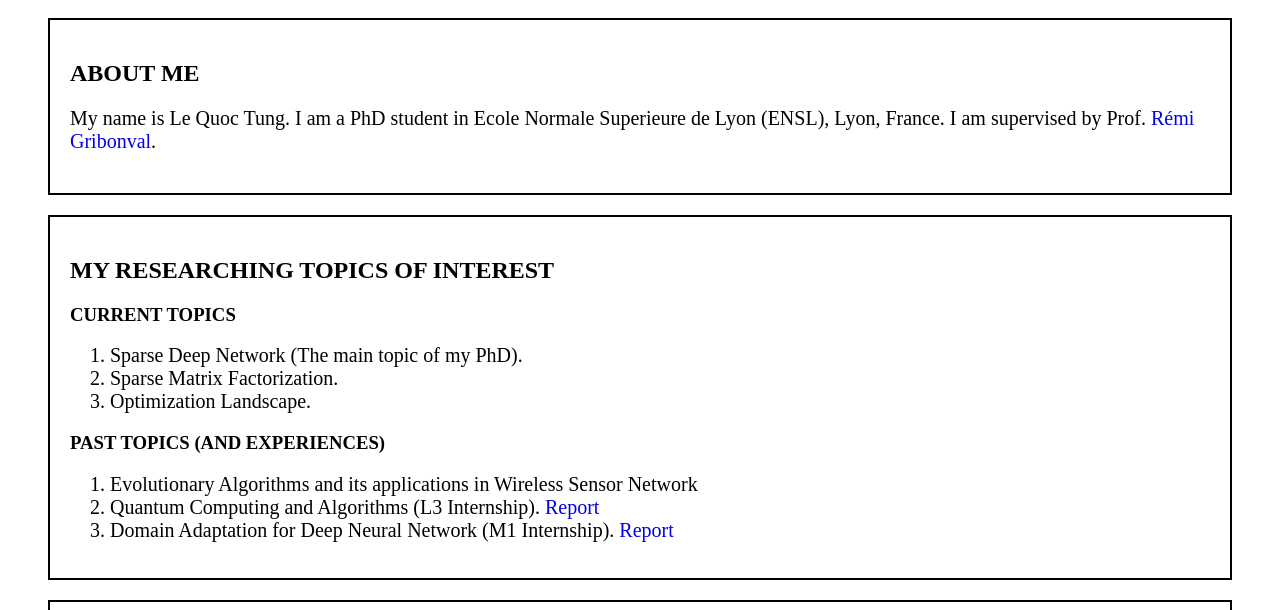
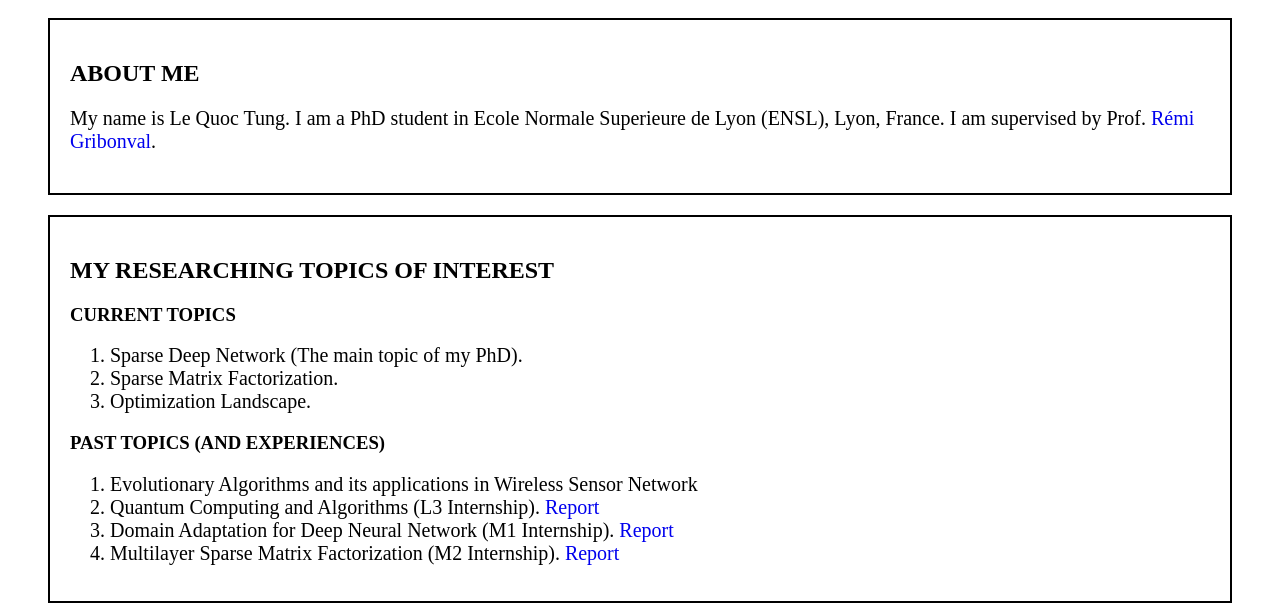
Before and after one commit to tung-qle/sieunhanbom04.github.io, a plain HTML site: page index.html in a window 1280 px wide. Shown: the part 342-952 px from the top of the page. Drawn offline with Linux system fonts and the light colour scheme.

Commit message:
Update ReportM2

```diff
--- a/index.html
+++ b/index.html
@@ -27,6 +27,7 @@
       <li>Evolutionary Algorithms and its applications in Wireless Sensor Network</li>
       <li>Quantum Computing and Algorithms (L3 Internship). <a href="LEQUOCTUNG_reportL3.pdf" download target="_blank">Report</a></li>
       <li>Domain Adaptation for Deep Neural Network (M1 Internship). <a href="StageLIP6.pdf" download target="_blank">Report</a></li>
+      <li>Multilayer Sparse Matrix Factorization (M2 Internship). <a href="FinalReport.pdf" download target="_blank">Report</a></li>
     </ol>
   </div>
   <div class="divstyle">
```
Also changed, not shown: 2 other files.
